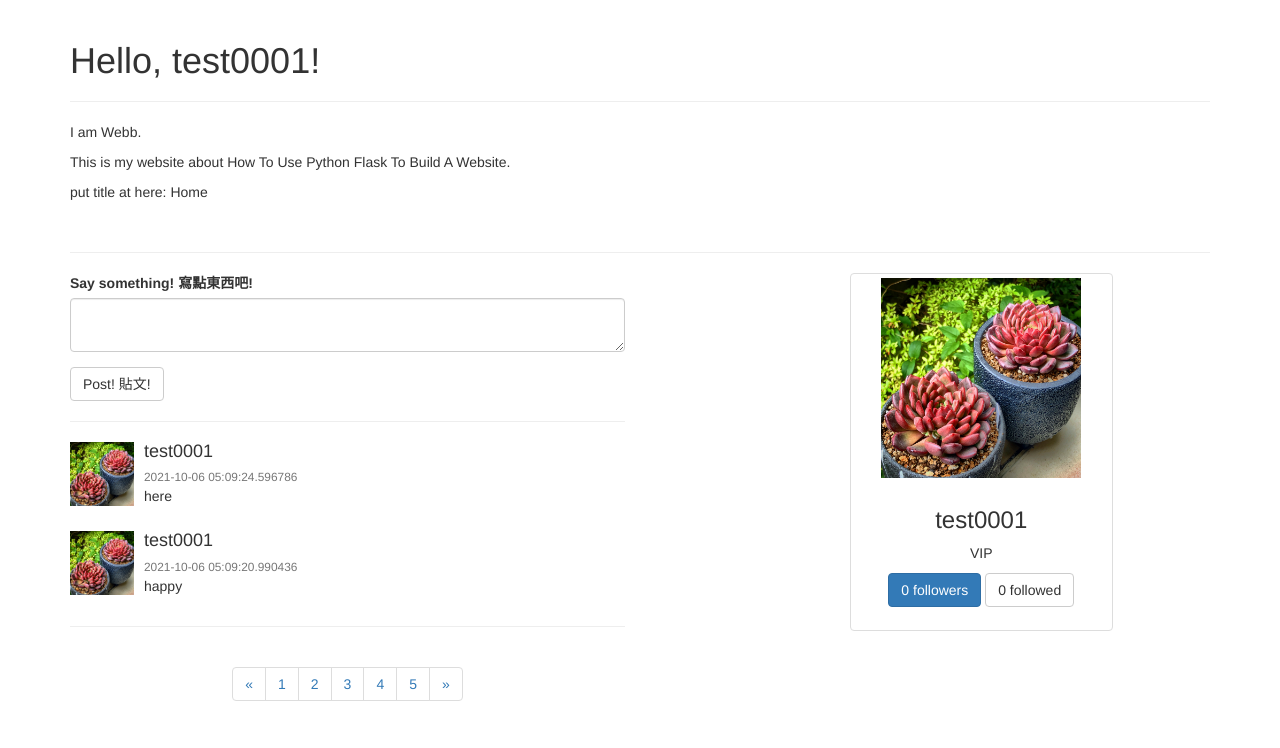
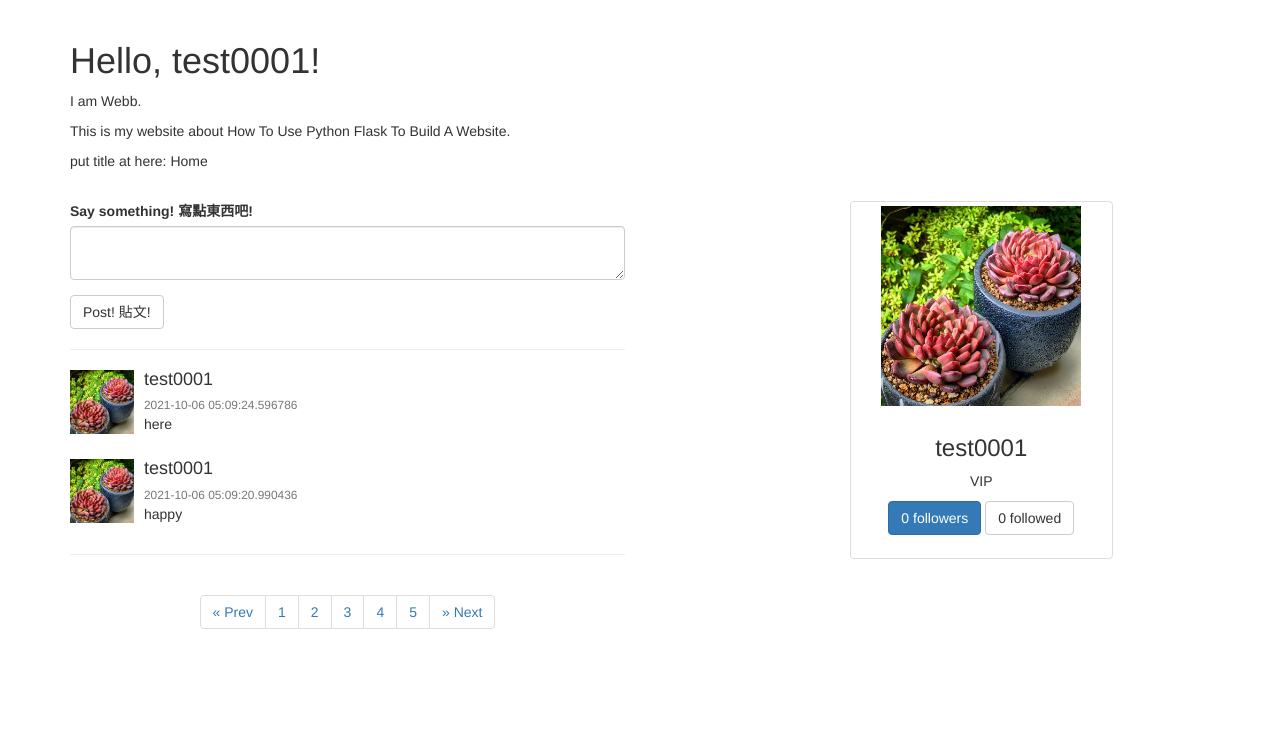
Before and after one commit to KPW10452025/My-first-website-with-Python-Flask, a Flask app: page /?page=2 in a window 1280 px wide. Shown: the part 52-800 px from the top of the page. Run offline with Flask 2, Linux system fonts and the light colour scheme; a user stored in the database is signed in; data comes from the database, SQL or seed files in the repository; data that the repository does not hold is empty; some libraries are stand-ins or nearby versions.

Commit message:
讓分頁按鈕「上一頁」「下一頁」發生效果

```diff
--- a/app/templates/index.html
+++ b/app/templates/index.html
@@ -3,7 +3,7 @@
 
 {% block app_content %}
   <h1>Hello, {{ current_user.username }}!</h1>
-  <hr>
+  <!-- <hr> -->
   <p>I am Webb.</p>
   <p>This is my website about How To Use Python Flask To Build A Website.</p>
 
@@ -18,7 +18,7 @@
   {% endif %}
   <!-- 結束 if 用法 -->
   <br>
-  <hr>
+  <!-- <hr> -->
   <div class="row">
     <div class="col-md-6">
       {% import 'bootstrap/wtf.html' as wtf %}
@@ -42,21 +42,25 @@
       <nav aria-label="Page navigation">
         <center>
           <ul class="pagination">
+            {% if posts.has_prev %}
               <li>
-              <a href="#" aria-label="Previous">
-                <span aria-hidden="true">&laquo;</span>
+                <a href="{{ url_for('index', page=posts.prev_num) }}" aria-label="Previous">
+                  <span aria-hidden="true">&laquo; Prev</span>
                 </a>
               </li>
+            {% endif %}
             <li><a href="#">1</a></li>
             <li><a href="#">2</a></li>
             <li><a href="#">3</a></li>
             <li><a href="#">4</a></li>
             <li><a href="#">5</a></li>
+            {% if posts.has_next %}
               <li>
-              <a href="#" aria-label="Next">
-                <span aria-hidden="true">&raquo;</span>
+                <a href="{{ url_for('index', page=posts.next_num) }}" aria-label="Next">
+                  <span aria-hidden="true">&raquo; Next</span>
                 </a>
               </li>
+            {% endif %}
           </ul>
         </center>
       </nav>
```
Lines whose indentation alone changed are shown as unchanged.
